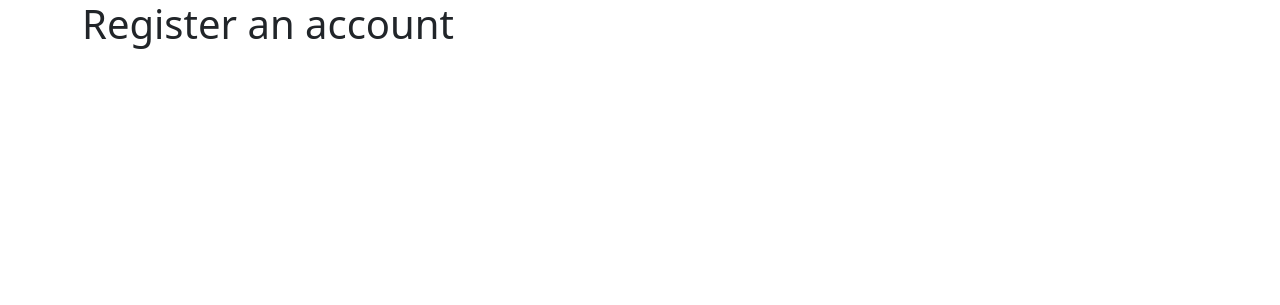
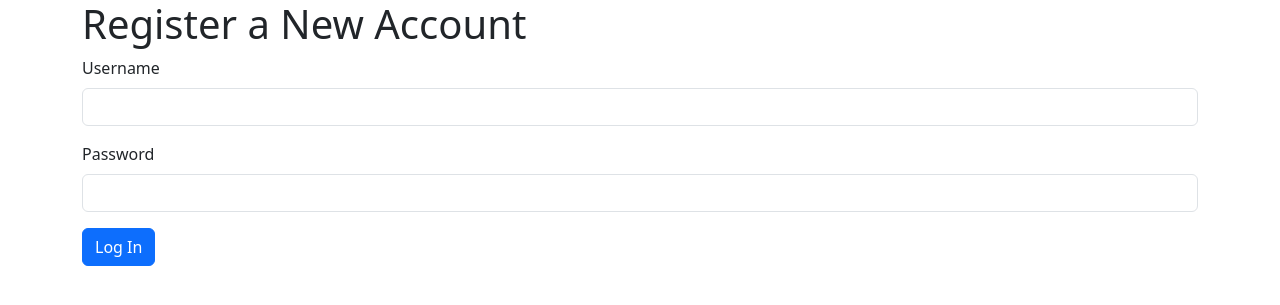
Before and after one commit to J1993/Assesment-Programing, a Flask app: page /register in a window 1280 px wide. Shown: the top 305 px of the page. Run offline with Flask 3, Linux system fonts and the light colour scheme.

Commit message:
some improvments

```diff
--- a/app.py
+++ b/app.py
@@ -1,20 +1,8 @@
 from random import random, randrange
-
-from flask import Flask, render_template, request
+from flask import (Flask, render_template, request)
 
 #Dictionaries
-bank_users = {
-    "admin" : {
-        "password" : "admin1234",
-        "accounts" : {
-            "Current Account": {
-                "account-balance" : 1642.83,
-                "account-sort" : 112233,
-                "account-number" : 654321,
-            }
-        }
-    }
-}
+bank_users = {}
 
 user_transactions = {
     "admin" : {
@@ -45,6 +33,9 @@ class User:
             }
         }
 
+adminUser = User("admin", "1234")
+bank_users[adminUser.username] = adminUser
+
 class Transactions(User):
     def __init__(self, reference, quantity, username, password):
         super().__init__(username, password)
@@ -58,9 +49,8 @@ app = Flask(__name__)
 def index():
     return render_template("index.html")
 
-@app.route('/login',methods=['GET','POST'])
+@app.route('/login', methods=['GET','POST'])
 def login():
-
     #Here we request from the login form in the html template the details to try the login.
     if request.method == "POST":
         username = request.form['username'].lower()
@@ -79,9 +69,9 @@ def register():
 
         if username not in bank_users:
             user = User(username, password)
-            bank_users[user.username] = {"password" : user.password, "accounts" : {"Current Account" : {"account-balance" : 0.0, "account-sort" : randrange(100000,999999), "account-number" : randrange(100000, 999999),}}}
-            print(bank_users[user.username])
-            return render_template("index.html")
+            bank_users[user.username] = user
+            print(user)
+            #return render_template("index.html")
 
     return render_template("register.html")
 
--- a/templates/dashboard.html
+++ b/templates/dashboard.html
@@ -1,6 +1,6 @@
 {% extends "base.html" %}
 
-{% block title %}Dashboard {{ username }}{% endblock %}
+{% block title %}Dashboard {{ user.username }}{% endblock %}
 
 {% block content %}
     <div class="container">
--- a/templates/login.html
+++ b/templates/login.html
@@ -4,7 +4,7 @@
 
 {% block content %}
     <div class="container">
-        <h1>Welcome to the Log in</h1>
+        <h1>Log in</h1>
         <form method="POST">
             <div class="mb-3">
                 <label for="username" class="form-label">Username</label>
--- a/templates/register.html
+++ b/templates/register.html
@@ -3,7 +3,19 @@
 {% block title %}Register{% endblock %}
 
 {% block content %}
+
     <div class="container">
-        <h1>Register an account</h1>
+        <h1>Register a New Account</h1>
+        <form method="POST">
+            <div class="mb-3">
+                <label for="username" class="form-label">Username</label>
+                <input type="text" class="form-control" name="username" id="username" aria-describedby="emailHelp">
+            </div>
+            <div class="mb-3">
+                <label for="exampleInputPassword1" class="form-label">Password</label>
+                <input type="password" class="form-control" name="password" id="exampleInputPassword1">
+            </div>
+            <button type="submit" class="btn btn-primary">Log In</button>
+        </form>
     </div>
 {% endblock %}
```
